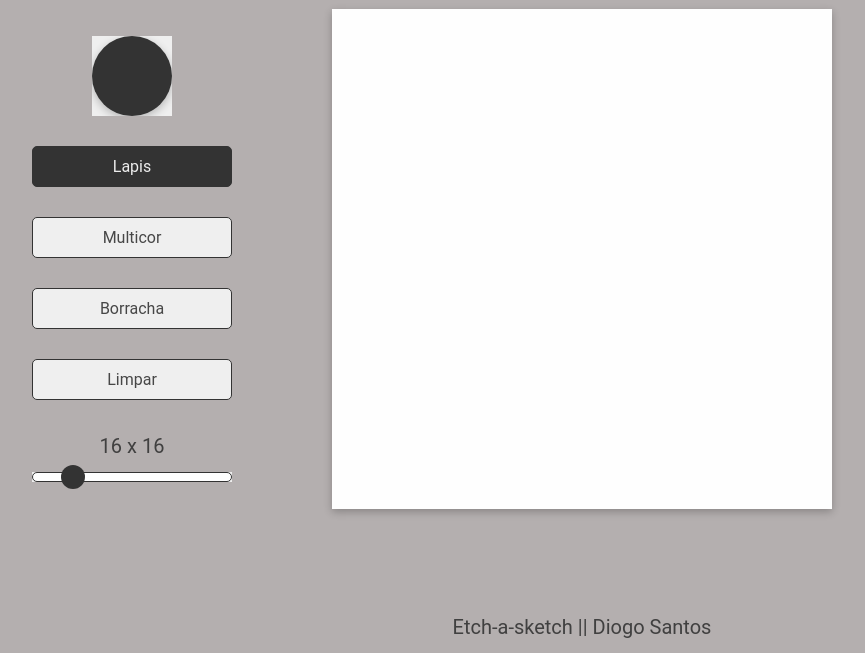
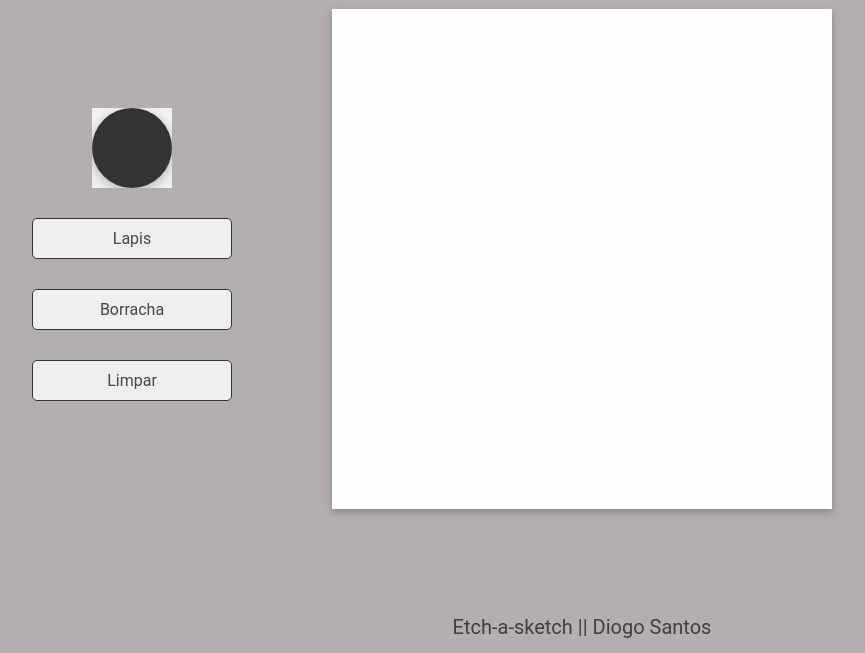
Before and after one commit to diogosantostrh/odin_etch-a-sketch, a plain HTML site: page index.html in a window 1280 px wide. Shown: the part 147-800 px from the top of the page, without its empty margins (58-923 px from the left). Drawn offline with Linux system fonts and the light colour scheme.

Commit message:
Update index.html

```diff
--- a/index.html
+++ b/index.html
@@ -2,7 +2,6 @@
 <html lang="pt">
   <head>
     <meta charset="UTF-8" />
-    <meta name="viewport" content="width=device-width, initial-scale=1.0" />
     <title>Etch-a-sketch</title>
     <link rel="shortcut icon" href="lapis.ico" />
     <link rel="stylesheet" href="style.css" />
@@ -15,11 +14,9 @@
       <div class="settings">
         <input id="colorPicker" type="color" value="#333333" />
         <button id="colorBtn">Lapis</button>
-        <button id="rainbowBtn">Multicor</button>
         <button id="eraserBtn">Borracha</button>
         <button id="clearBtn">Limpar</button>
-        <div id="sizeValue" class="size-value">16 x 16</div>
-        <input id="sizeSlider" type="range" value="16"/>
+        <div id="sizeValue" class="size-value"></div>
       </div>
       <div id="grid" class="grid"></div>
     </main>
```
